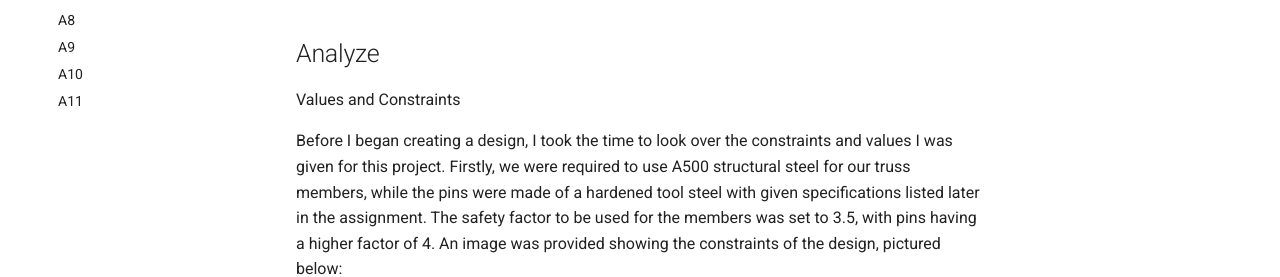
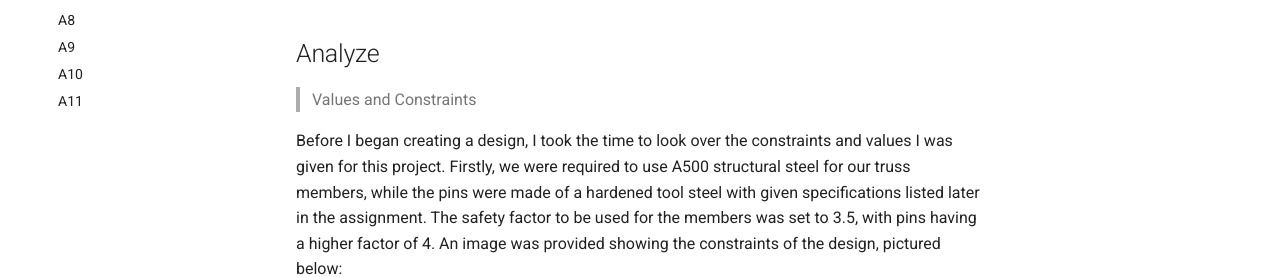
Before and after one commit to bsalvi7/megr2156-portfolio, an MkDocs documentation site: the page built from docs/assignments/A02/index.md, in a window 1280 px wide and 900 px high. Shown: the part 414-691 px from the top of the window. Built offline with MkDocs 1.6.1 and Material for MkDocs 9.7.7, drawn with Linux system fonts in a browser that asks for light colours.

```diff
--- a/docs/assignments/A02/index.md
+++ b/docs/assignments/A02/index.md
@@ -6,7 +6,7 @@ The objective of this assignment was to create a lightweight planar truss given
 
 ## Analyze
 
-Values and Constraints
+>Values and Constraints
 
 Before I began creating a design, I took the time to look over the constraints and values I was given for this project. Firstly, we were required to use A500 structural steel for our truss members, while the pins were made of a hardened tool steel with given specifications listed later in the assignment. The safety factor to be used for the members was set to 3.5, with pins having a higher factor of 4. An image was provided showing the constraints of the design, pictured below:
 
@@ -17,13 +17,13 @@ Point B was specified to be a roller while Point A was a pin. We were also given
 ## Decide
 _Which geometry did you select, and why? This is your first open design choice in the course — defend it._
 
-Creating the Design
+>Creating the Design
 
 To design the truss, I began by connecting all of the points alongside one another, creating a trapezoid that would serve as the outer members of my truss design. It was noted to keep our geometry simple, but I knew that triangles are the most effective at supporting a load. With this in mind, I created a cross member that went from point B to D, providing added support. I deliberated between going from B to D or A to C, but I decided that an extra member on the downward acting force would be more effective. I also thought about doing both members, but the crossing members on a planar truss would make the design to complicated to recreate in CAD and open to errors.
 
 <img src="Truss drawing.jpeg" alt="Truss drawing" width="500">
 
-Solving the Design
+>Solving the Design
 
 Once my design was completed, I began to solve for the lengths of each member using Pythagorean theorem. I then generated a free body diagram of the outward members and external forces, solving for the unknown pin forces.
 
@@ -37,13 +37,13 @@ Once forces were solved for, I then focused on solving for the minimum area need
 
 <img src="truss_area_weight.jpeg" alt="Truss Area and Weight" width="500">
 
-Solving the Pins
+>Solving the Pins
 
 I then followed the same methodology for the pins, including a free body diagram of pin A to get a better understanding of how it was being affected by the forces acting on the pin. At first, I was going to make the pins flush thickness of the truss members. However, I believed that I should extend them outwards slightly in the case that they would be used to connect the truss to a larger project, such as a bridge. At this point, I also decided to set the cross sections of the truss to square, as it allowed for a simpler calculation of the area needed for the pins. It also made creating the truss on CAD more efficient. I assumed that pins would be utilized at each of the joints, so I multiplied the original found weight by 4 in order to get the total weight of the pins.
 
 <img src="pinweight.jpeg" alt="Pin Area and Weight" width="500">
 
-3D CAD Model
+>3D CAD Model
 
 Moving to Solidworks, I began to work on my 3D model of my design. I started by creating a front facing sketch of all the members, which I would later extrude.
 
@@ -82,7 +82,7 @@ With both parts completed, I created the final assembly, including the truss and
 <img src="27.png" alt="Pin Alignment" width="500">
 <img src="28.png" alt="Final Assembly" width="500">
 
-Simulating the Design
+>Simulating the Design
 
 I then created a static simulation for the truss, ensuring that each pin was characterized as one within the software. I also ensured the pin on point B was set as a roller, while point A was set as a fixed pin, with both supporting the truss within the simulation. I also added the forces at their respective points at C and D.
 
@@ -102,7 +102,7 @@ To end the assignment, I went back to the assembly to review the calculated mass
 
 ## Communicate
 
-Key Takeaways
+>Key Takeaways
 
 By doing this assignment, I was able to learn how to create and fully define a design and bring it out of the paper and into a 3D environment. By going thorough the process, I was able to see how many of the assumptions made when making calculations need to be tackled differently when being implemented in 3D. This is evident in the joints of each member, that when in 3D create many overlaps that proved to be quite difficult to deal with. In a professional scenario where this design was being distributed, I would have had to find a way to get each member attached to the pin without overlapping or compromising the strength of the truss. This is a new skill that I will be able to apply in future projects where designs must be brought from paper to the real world, where I can anticipate changes that may need to be made.
 
```
